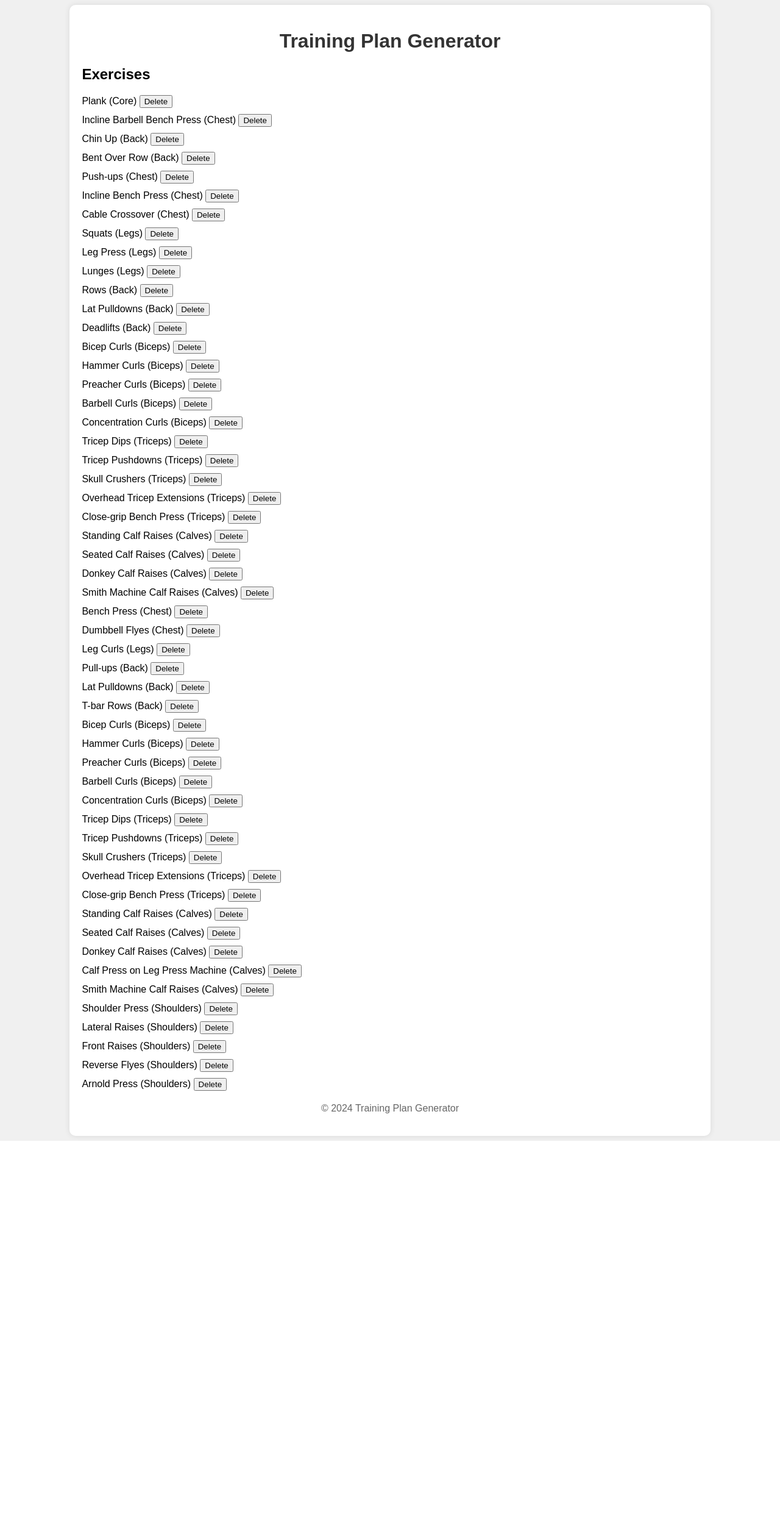
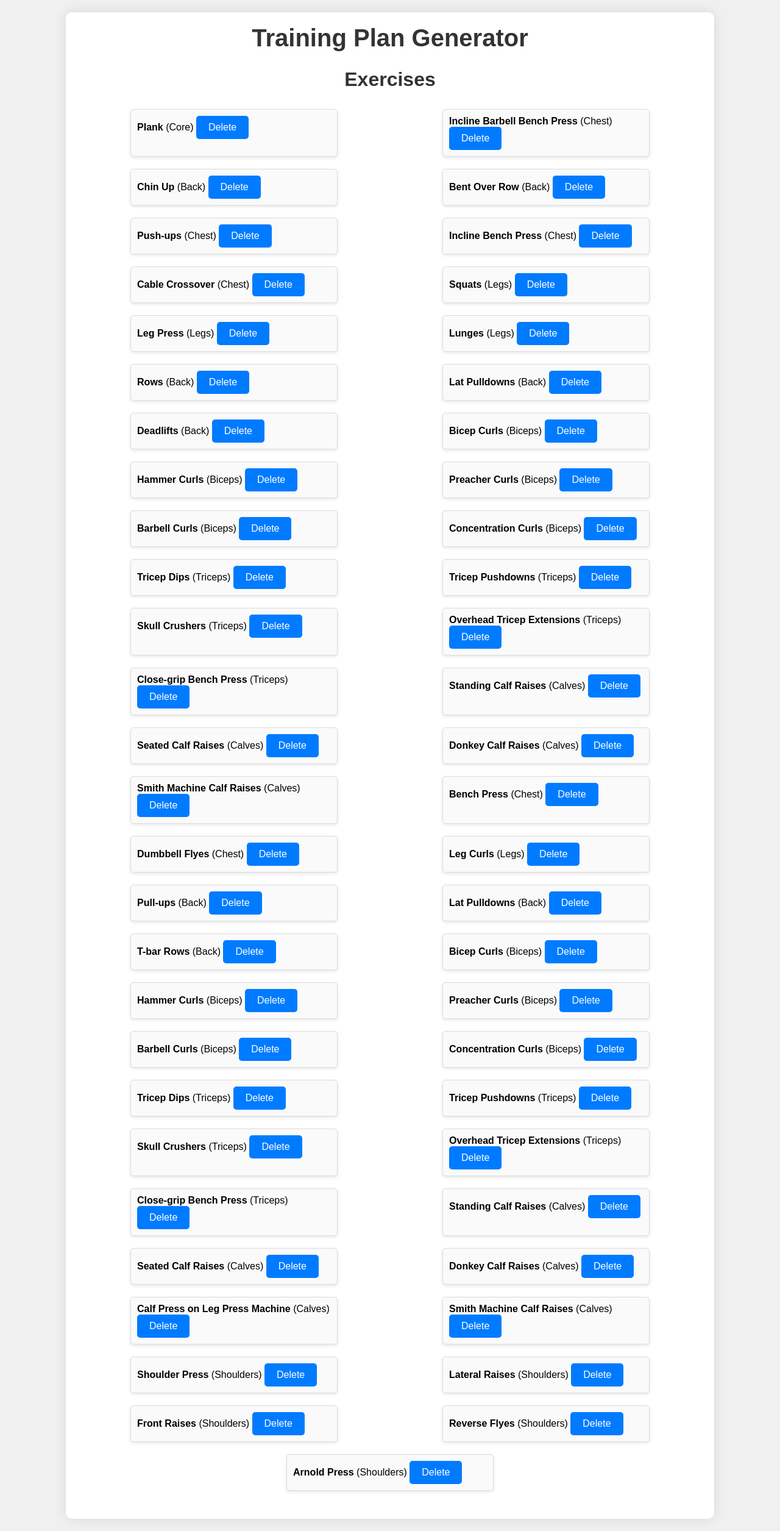
Before and after one commit to Kamil313333/Training-Creator, a Flask app: page /exercises in a window 1280 px wide. Shown: the whole page at 61% size. Before the commit the page ends 1871 px from the top, so only its background shows below. Run offline with Flask 2, Linux system fonts and the light colour scheme; data comes from the database, SQL or seed files in the repository; both versions use the stored data as it was after the commit.

Commit message:
Wszystko działa lepszy css

```diff
--- a/app.py
+++ b/app.py
@@ -81,6 +81,7 @@ def generate_split_plan():
     chest_exercises = Exercise.query.filter_by(muscle_group='Chest').all()
     back_exercises = Exercise.query.filter_by(muscle_group='Back').all()
     biceps_exercises = Exercise.query.filter_by(muscle_group='Biceps').all()
+    triceps_exercises = Exercise.query.filter_by(muscle_group='Triceps').all()
     legs_exercises = Exercise.query.filter_by(muscle_group='Legs').all()
     calves_exercises = Exercise.query.filter_by(muscle_group='Calves').all()
 
@@ -89,7 +90,13 @@ def generate_split_plan():
                    random.sample(calves_exercises, min(1, len(calves_exercises)))
     plan['Chest'] = random.sample(chest_exercises, min(5, len(chest_exercises)))
     plan['Back'] = random.sample(back_exercises, min(5, len(back_exercises)))
-    plan['Arms'] = random.sample(biceps_exercises, min(2, len(biceps_exercises)))
+
+    # Select 3 exercises for Biceps
+    biceps_selection = random.sample(biceps_exercises, min(3, len(biceps_exercises)))
+    # Select 3 exercises for Triceps
+    triceps_selection = random.sample(triceps_exercises, min(3, len(triceps_exercises)))
+    # Combine both selections for 'Arms'
+    plan['Arms'] = biceps_selection + triceps_selection
 
     return plan
 
@@ -99,12 +106,24 @@ def generate_fbw_plan():
     legs_exercises = Exercise.query.filter_by(muscle_group='Legs').all()
 
     plan = {}
-    plan['Day A'] = random.sample(chest_exercises, min(1, len(chest_exercises))) + \
-                    random.sample(back_exercises, min(1, len(back_exercises))) + \
-                    random.sample(legs_exercises, min(1, len(legs_exercises)))
-    plan['Day B'] = random.sample(chest_exercises, min(1, len(chest_exercises))) + \
-                    random.sample(back_exercises, min(1, len(back_exercises))) + \
-                    random.sample(legs_exercises, min(1, len(legs_exercises)))
+
+    if len(chest_exercises) < 4 or len(back_exercises) < 4 or len(legs_exercises) < 4:
+        return "Not enough exercises to generate a full FBW plan"
+
+    chest_day_a = random.sample(chest_exercises, 2)
+    chest_day_b = [exercise for exercise in chest_exercises if exercise not in chest_day_a]
+    chest_day_b = random.sample(chest_day_b, 2)
+
+    back_day_a = random.sample(back_exercises, 2)
+    back_day_b = [exercise for exercise in back_exercises if exercise not in back_day_a]
+    back_day_b = random.sample(back_day_b, 2)
+
+    legs_day_a = random.sample(legs_exercises, 2)
+    legs_day_b = [exercise for exercise in legs_exercises if exercise not in legs_day_a]
+    legs_day_b = random.sample(legs_day_b, 2)
+
+    plan['Day A'] = chest_day_a + back_day_a + legs_day_a
+    plan['Day B'] = chest_day_b + back_day_b + legs_day_b
 
     return plan
 
--- a/static/style.css
+++ b/static/style.css
@@ -1,20 +1,37 @@
 body {
     font-family: Arial, sans-serif;
     background-color: #f0f0f0;
+    margin: 0;
+    padding: 0;
+    display: flex;
+    justify-content: center;
+    align-items: center;
+    min-height: 100vh;
 }
 
 .container {
     width: 80%;
-    margin: auto;
+    max-width: 1200px;
     background-color: #fff;
     padding: 20px;
     border-radius: 10px;
-    box-shadow: 0px 0px 10px rgba(0, 0, 0, 0.1);
+    box-shadow: 0px 0px 20px rgba(0, 0, 0, 0.1);
+    margin: 20px;
+}
+
+h1, h2 {
+    text-align: center;
+    color: #333;
+    margin-top: 0;
 }
 
 h1 {
-    text-align: center;
-    color: #333;
+    font-size: 2.5em;
+}
+
+h2 {
+    font-size: 2em;
+    margin-bottom: 20px;
 }
 
 .content {
@@ -24,10 +41,60 @@ h1 {
 ul {
     list-style-type: none;
     padding: 0;
+    display: flex;
+    flex-wrap: wrap;
+    justify-content: space-around;
 }
 
 ul li {
-    margin-bottom: 10px;
+    background-color: #fafafa;
+    border: 1px solid #ddd;
+    border-radius: 5px;
+    padding: 10px;
+    margin: 10px;
+    width: calc(33% - 20px);
+    box-shadow: 0 2px 5px rgba(0, 0, 0, 0.1);
+}
+
+ul li form {
+    display: inline;
+}
+
+button, .button {
+    display: inline-block;
+    padding: 10px 20px;
+    font-size: 1em;
+    color: #fff;
+    background-color: #007BFF;
+    border: none;
+    border-radius: 5px;
+    cursor: pointer;
+    text-align: center;
+    text-decoration: none;
+    transition: background-color 0.3s;
+}
+
+button:hover, .button:hover {
+    background-color: #0056b3;
+}
+
+label {
+    display: block;
+    margin: 10px 0 5px;
+    font-weight: bold;
+}
+
+input[type="text"], select {
+    width: 100%;
+    padding: 10px;
+    margin: 5px 0 20px;
+    border: 1px solid #ccc;
+    border-radius: 5px;
+}
+
+form {
+    max-width: 600px;
+    margin: auto;
 }
 
 .footer {
--- a/templates/add_exercise.html
+++ b/templates/add_exercise.html
@@ -3,8 +3,11 @@
 {% block content %}
 <h2>Add Exercise</h2>
 <form action="{{ url_for('add_exercise') }}" method="post">
+    <div>
         <label for="name">Exercise Name:</label>
         <input type="text" id="name" name="name" required>
+    </div>
+    <div>
         <label for="muscle_group">Muscle Group:</label>
         <select id="muscle_group" name="muscle_group" required>
             <option value="Chest">Chest</option>
@@ -15,6 +18,7 @@
             <option value="Legs">Legs</option>
             <option value="Calves">Calves</option>
         </select>
+    </div>
     <button type="submit">Add Exercise</button>
 </form>
 {% endblock %}
--- a/templates/exercises.html
+++ b/templates/exercises.html
@@ -5,7 +5,7 @@
 <ul>
     {% for exercise in exercises %}
     <li>
-        {{ exercise.name }} ({{ exercise.muscle_group }})
+        <strong>{{ exercise.name }}</strong> ({{ exercise.muscle_group }})
         <form action="{{ url_for('delete_exercise', id=exercise.id) }}" method="post" style="display:inline;">
             <button type="submit">Delete</button>
         </form>
--- a/templates/home.html
+++ b/templates/home.html
@@ -3,12 +3,14 @@
 {% block content %}
 <h2>Generate Training Plan</h2>
 <form action="{{ url_for('home') }}" method="post">
+    <div>
         <label for="training_type">Training Type:</label>
         <select id="training_type" name="training_type">
             <option value="Push Pull Legs">Push Pull Legs</option>
             <option value="Split">Split</option>
             <option value="FBW">Full Body Workout</option>
         </select>
+    </div>
     <button type="submit">Generate Plan</button>
 </form>
 {% endblock %}
--- a/templates/layout.html
+++ b/templates/layout.html
@@ -1,8 +1,10 @@
 <!DOCTYPE html>
-<html>
+<html lang="en">
 <head>
+    <meta charset="UTF-8">
+    <meta name="viewport" content="width=device-width, initial-scale=1.0">
     <title>Training Plan Generator</title>
-    <link rel="stylesheet" type="text/css" href="{{ url_for('static', filename='style.css') }}">
+    <link rel="stylesheet" href="{{ url_for('static', filename='style.css') }}">
 </head>
 <body>
     <div class="container">
@@ -11,9 +13,6 @@
             {% block content %}
             {% endblock %}
         </div>
-        <div class="footer">
-            <p>&copy; 2024 Training Plan Generator</p>
-        </div>
     </div>
 </body>
 </html>
```
Also changed, not shown: templates/index.html (+6 -19 lines), instance/database.db. Lines whose indentation alone changed are shown as unchanged.
